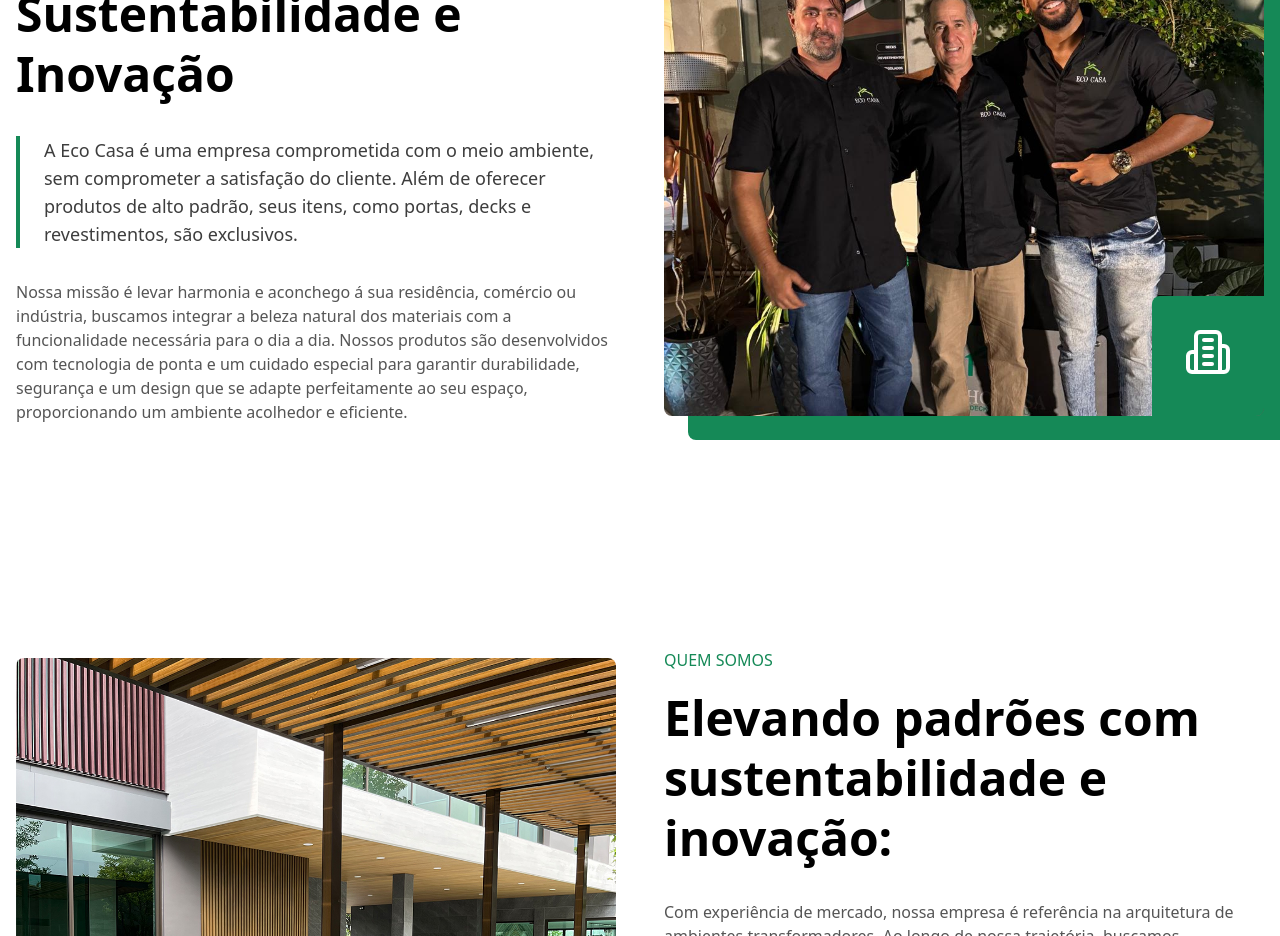
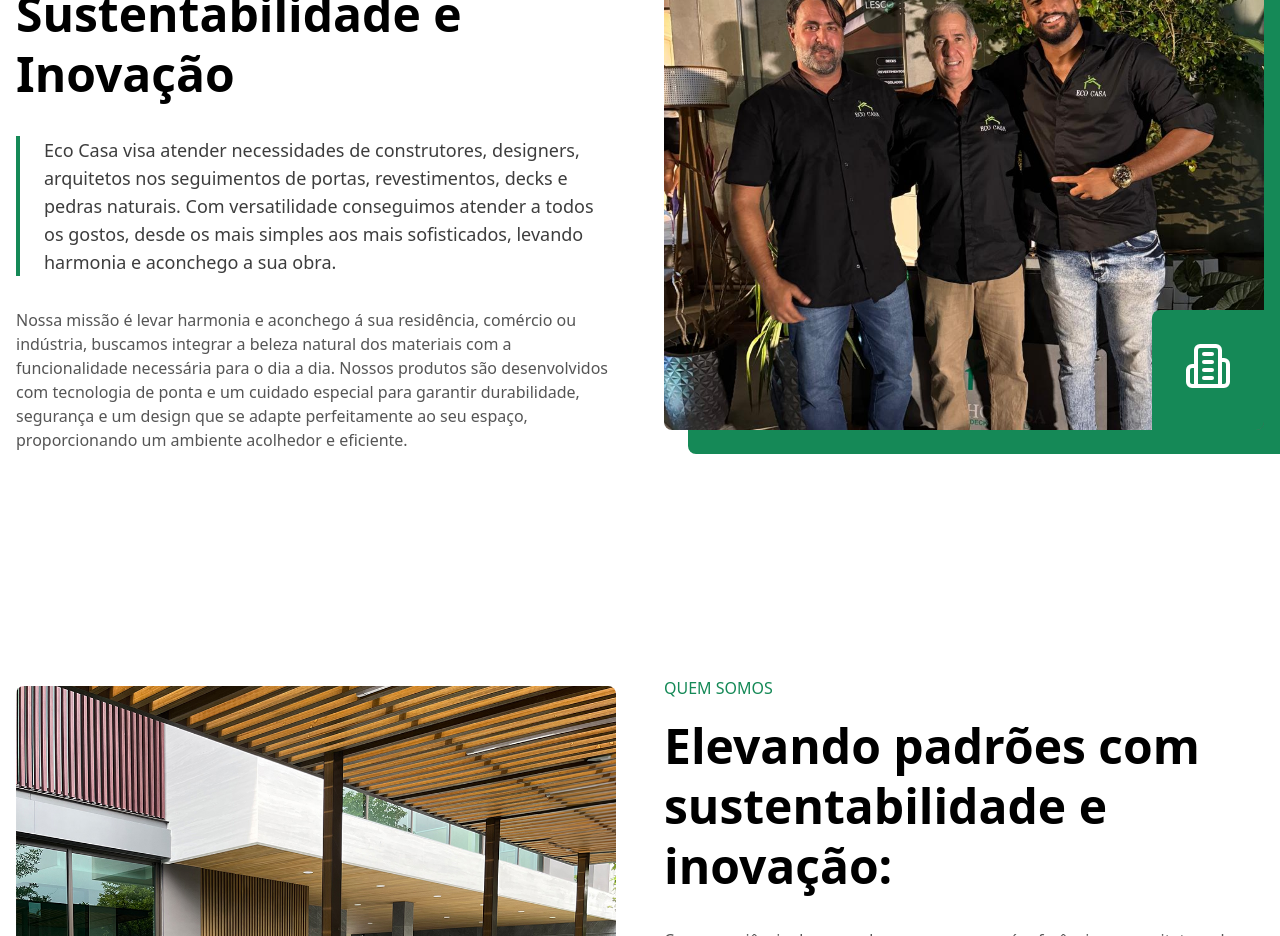
Before and after one commit to Kibryant/eco-casa, a Next.js app: page /quem-somos in a window 1280 px wide. Shown: the part 780-1716 px from the top of the page. Built offline with nearby package versions, Linux system fonts and the light colour scheme.

Commit message:
fix more copy

```diff
--- a/src/components/welcome-section.tsx
+++ b/src/components/welcome-section.tsx
@@ -28,21 +28,22 @@ export function WelcomeSection() {
 
 						<div className="border-l-4 border-primary pl-6 mb-8">
 							<p className="text-lg text-foreground/80">
-								A Eco Casa é uma empresa comprometida com o meio ambiente, sem
-								comprometer a satisfação do cliente. Além de oferecer produtos
-								de alto padrão, seus itens, como portas, decks e revestimentos,
-								são exclusivos.
+								Eco Casa visa atender necessidades de construtores, designers,
+								arquitetos nos seguimentos de portas, revestimentos, decks e
+								pedras naturais. Com versatilidade conseguimos atender a todos
+								os gostos, desde os mais simples aos mais sofisticados, levando
+								harmonia e aconchego a sua obra.
 							</p>
 						</div>
 
 						<p className="text-foreground/70 mb-8">
 							Nossa missão é levar harmonia e aconchego á sua residência,
-							comércio ou indústria, buscamos integrar a beleza natural dos materiais
-							com a funcionalidade necessária para o dia a dia. Nossos produtos
-							são desenvolvidos com tecnologia de ponta e um cuidado especial
-							para garantir durabilidade, segurança e um design que se adapte
-							perfeitamente ao seu espaço, proporcionando um ambiente acolhedor
-							e eficiente.
+							comércio ou indústria, buscamos integrar a beleza natural dos
+							materiais com a funcionalidade necessária para o dia a dia. Nossos
+							produtos são desenvolvidos com tecnologia de ponta e um cuidado
+							especial para garantir durabilidade, segurança e um design que se
+							adapte perfeitamente ao seu espaço, proporcionando um ambiente
+							acolhedor e eficiente.
 						</p>
 					</motion.div>
 
```
